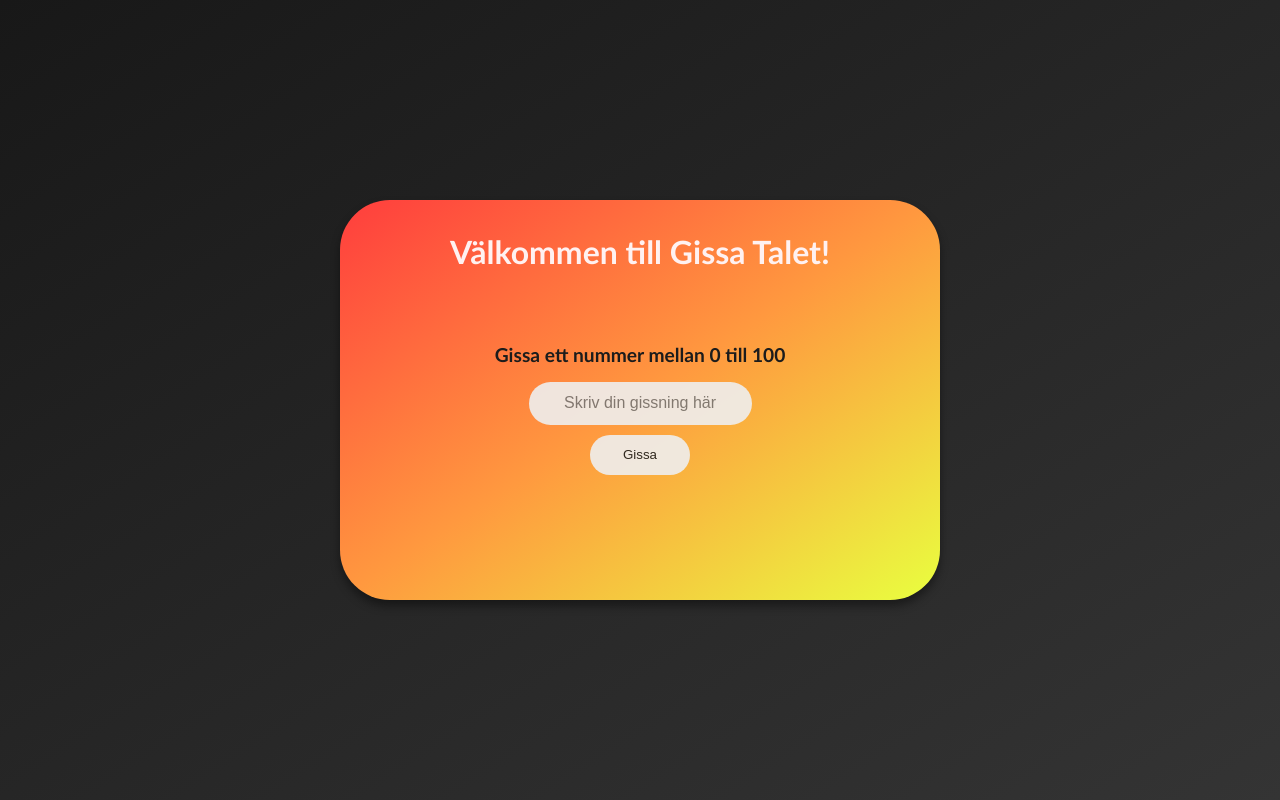
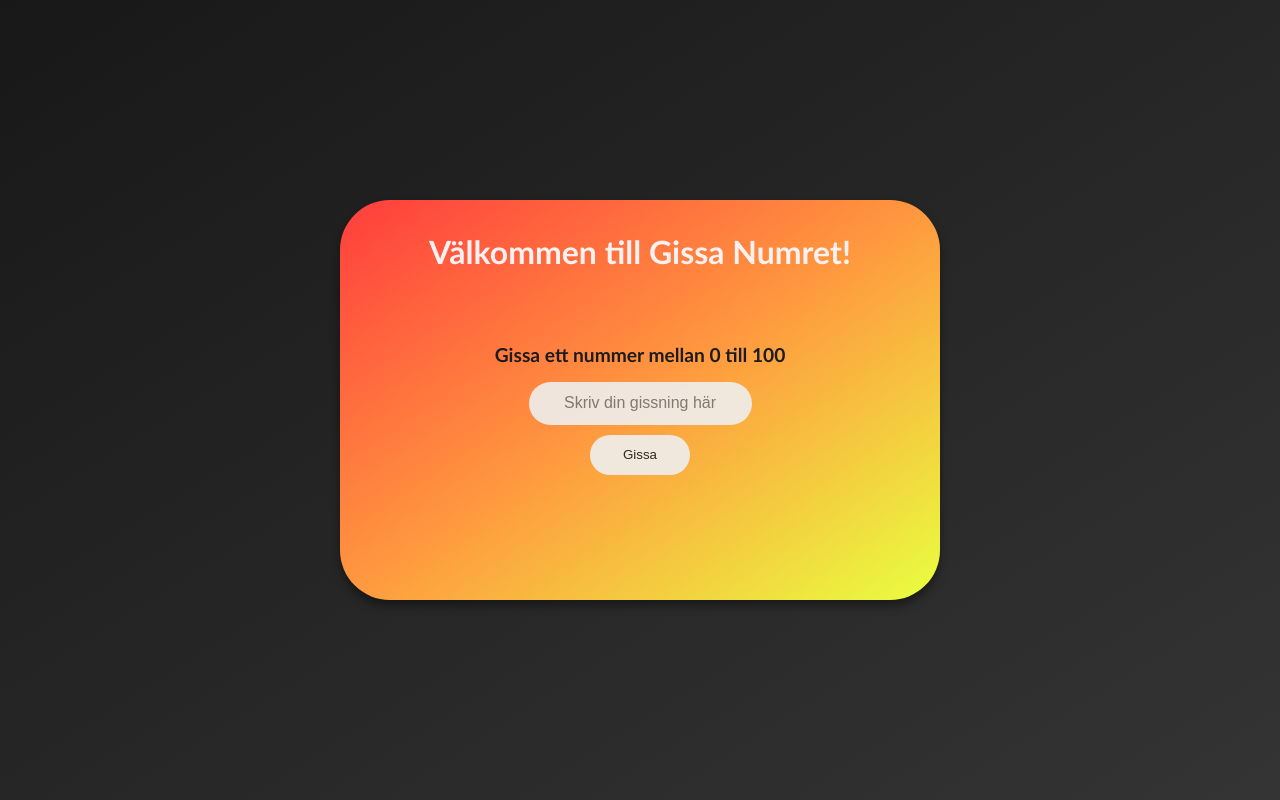
Before and after one commit to jhn322/gissa-numret, a plain HTML site: page index.html in a window 1280 px wide. Drawn offline with Linux system fonts and the light colour scheme.

Commit message:
changed h1

```diff
--- a/index.html
+++ b/index.html
@@ -10,7 +10,7 @@
 
 <body>
     <header>
-        <h1 class="guess-headline">Välkommen till Gissa Talet!</h1>
+        <h1 class="guess-headline">Välkommen till Gissa Numret!</h1>
         <div>
             <h2 class="guess-subheadline">Gissa ett nummer mellan 0 till 100</h2>
         </div>
```
